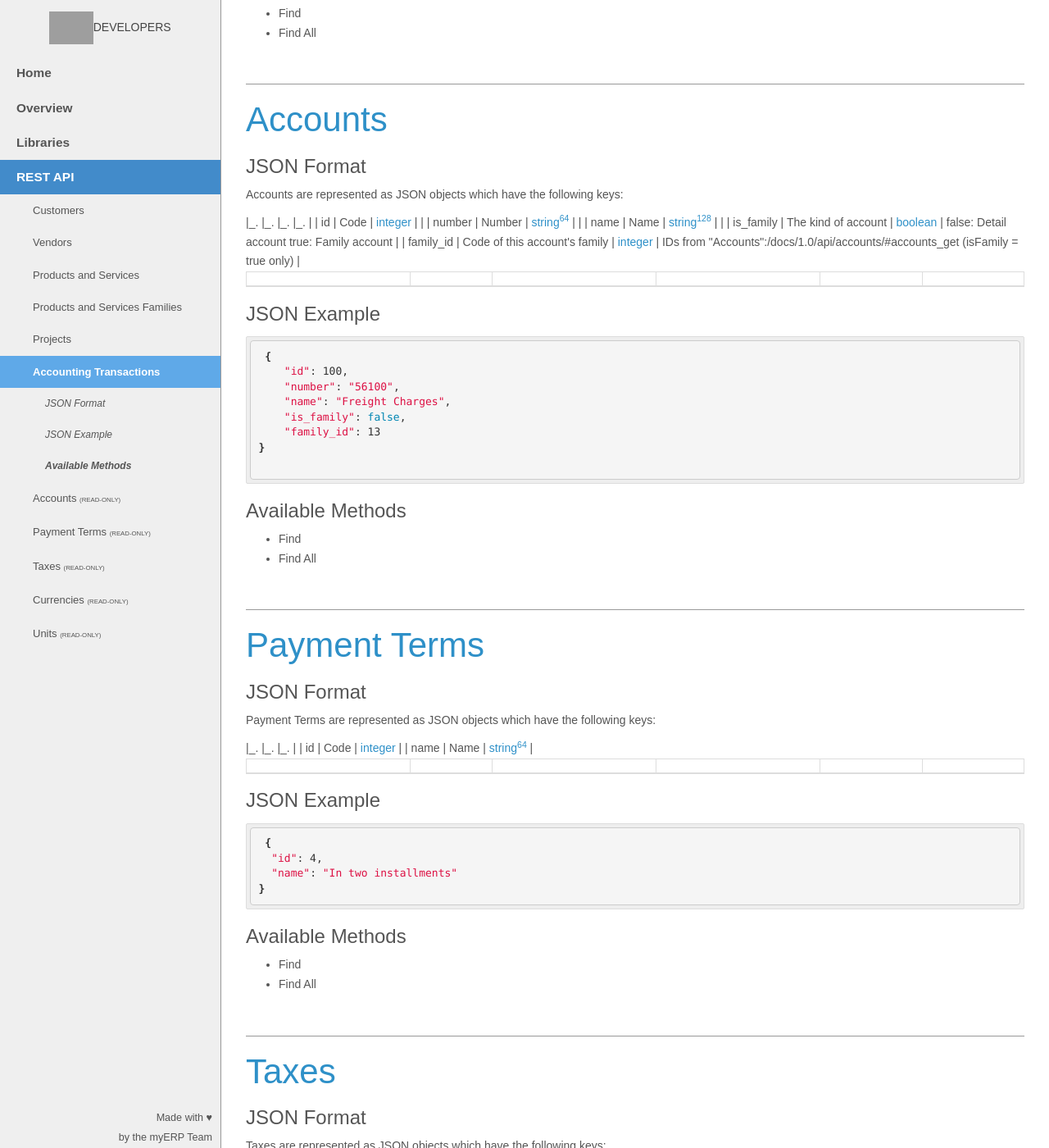
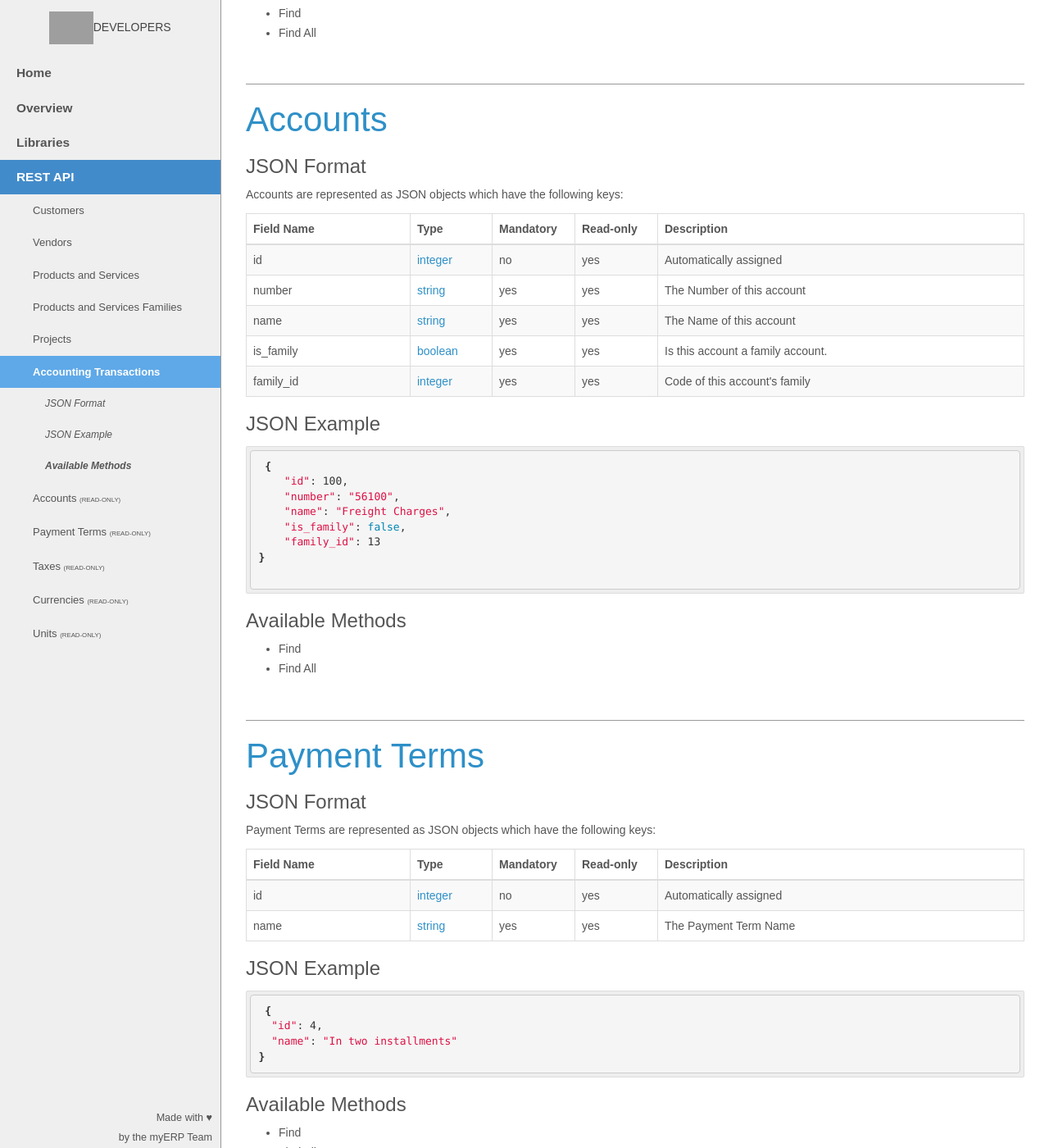
Before and after one commit to myERP/myerp.github.io, a Jekyll site: the page built from docs/1.0/api/index.html, in a window 1280 px wide and 1400 px high, scrolled down 7456 px. Shown: the whole window at 82% size. Built offline with Jekyll 4.4.1, drawn with Linux system fonts in a browser that asks for light colours; nearby versions of some CDN libraries; Markdown is read by kramdown in place of the engine named in the settings; some of the changed text lies outside the part shown; grey boxes are pictures that could not be loaded.

Commit message:
the read only APIs are using the new table format

```diff
--- a/_includes/1.0/api/account.html
+++ b/_includes/1.0/api/account.html
@@ -4,23 +4,46 @@
     <h3 id="accountjsonformat">JSON Format</h3>
     <p>Accounts are represented as JSON objects which have the following keys:</p>
 
-
     <table class="table table-bordered table-striped">
         <thead>
-            <tr>
-                <th class="name">{{ site.format.header.field_name }}</th>
-                <th class="type">{{ site.format.header.type }}</th>
-                <th class="values">{{ site.format.header.values }}</th>
-                <th class="default">{{ site.format.header.default }}</th>
-                <th class="non_editable">{{ site.format.header.non_editable }}</th>
-                <th class="description">{{ site.format.header.description }}</th>
-            </tr>
+            {% include table-header.html %}
         </thead>
         <tbody>
             <tr>
-                |_. {{ site.format.header.field_name }} |_. {{ site.format.header.description }} |_. {{ site.format.header.type }} |_. {{ site.format.header.values }} | | id | Code | {{ site.format.type.integer }} | | | number | Number | {{ site.format.type.string64 }} | | | name | Name | {{ site.format.type.string128 }} | | | is_family | The kind of account | {{ site.format.type.boolean }} | false: Detail account true: Family account | | family_id | Code of this account's family | {{ site.format.type.integer }} | IDs from "Accounts":/docs/1.0/api/accounts/#accounts_get (isFamily = true only) |
-
-
+                <td>id</td>
+                <td>{{ site.format.type.integer }}</td>
+                <td>no</td>
+                <td>yes</td>
+                <td>Automatically assigned</td>
+            </tr>
+            <tr>
+                <td>number</td>
+                <td>{{ site.format.type.string }}</td>
+                <td>yes</td>
+                <td>yes</td>
+                <td>The Number of this account</td>
+            </tr>
+            <tr>
+                <td>name</td>
+                <td>{{ site.format.type.string }}</td>
+                <td>yes</td>
+                <td>yes</td>
+                <td>The Name of this account</td>
+            </tr>
+            <tr>
+                <td>is_family</td>
+                <td>{{ site.format.type.boolean }}</td>
+                <td>yes</td>
+                <td>yes</td>
+                <td>Is this account a family account.</td>
+            </tr>
+            <tr>
+                <td>family_id</td>
+                <td>{{ site.format.type.integer }}</td>
+                <td>yes</td>
+                <td>yes</td>
+                <td>Code of this account's family</td>
+            </tr>
         </tbody>
     </table>
 
--- a/_includes/1.0/api/currency.html
+++ b/_includes/1.0/api/currency.html
@@ -4,28 +4,40 @@
     <h3 id="currencyjsonformat">JSON Format</h3>
     <p>Currencies are represented as JSON objects which have the following keys:</p>
 
-
     <table class="table table-bordered table-striped">
         <thead>
-            <tr>
-                <th class="name">{{ site.format.header.field_name }}</th>
-                <th class="type">{{ site.format.header.type }}</th>
-                <th class="values">{{ site.format.header.values }}</th>
-                <th class="default">{{ site.format.header.default }}</th>
-                <th class="non_editable">{{ site.format.header.non_editable }}</th>
-                <th class="description">{{ site.format.header.description }}</th>
-            </tr>
+            {% include table-header.html %}
         </thead>
         <tbody>
             <tr>
-
-|_. {{ site.format.header.field_name }} |_. {{ site.format.header.description }} |_. {{ site.format.header.type }} |
-| id | Code | {{ site.format.type.integer }} |
-| iso_code | Iso Code of this currency (ISO 4217) | {{ site.format.type.string4 }} |
-| name | Name | {{ site.format.type.string64 }} |
-| main_currency | Is this currency the main accounting for this domain | {{ site.format.type.boolean }} |
-</tr>
-
+                <td>id</td>
+                <td>{{ site.format.type.integer }}</td>
+                <td>no</td>
+                <td>yes</td>
+                <td>Automatically assigned</td>
+            </tr>
+            <tr>
+                <td>iso_code</td>
+                <td>{{ site.format.type.string4 }}</td>
+                <td>yes</td>
+                <td>yes</td>
+                <td>The ISO code of the currency <a href="http://www.iso.org/iso/catalogue_detail?csnumber=46121" target="_blank" title="ISO 4217">(ISO 4217)</a>
+                </td>
+            </tr>
+            <tr>
+                <td>name</td>
+                <td>{{ site.format.type.string64 }}</td>
+                <td>yes</td>
+                <td>yes</td>
+                <td>The Currency Name</td>
+            </tr>
+            <tr>
+                <td>main_currency</td>
+                <td>{{ site.format.type.boolean }}</td>
+                <td>no</td>
+                <td>no</td>
+                <td>Is this currency the main accounting for this domain</td>
+            </tr>
         </tbody>
     </table>
 
--- a/_includes/1.0/api/paymentterm.html
+++ b/_includes/1.0/api/paymentterm.html
@@ -4,26 +4,25 @@
     <h3 id="paymenttermjsonformat">JSON Format</h3>
     <p>Payment Terms are represented as JSON objects which have the following keys:</p>
 
-
     <table class="table table-bordered table-striped">
         <thead>
-            <tr>
-                <th class="name">{{ site.format.header.field_name }}</th>
-                <th class="type">{{ site.format.header.type }}</th>
-                <th class="values">{{ site.format.header.values }}</th>
-                <th class="default">{{ site.format.header.default }}</th>
-                <th class="non_editable">{{ site.format.header.non_editable }}</th>
-                <th class="description">{{ site.format.header.description }}</th>
-            </tr>
+            {% include table-header.html %}
         </thead>
         <tbody>
             <tr>
-
-|_. {{ site.format.header.field_name }} |_. {{ site.format.header.description }} |_. {{ site.format.header.type }} |
-| id | Code | {{ site.format.type.integer }} |
-| name | Name | {{ site.format.type.string64 }} |
-</tr>
-
+                <td>id</td>
+                <td>{{ site.format.type.integer }}</td>
+                <td>no</td>
+                <td>yes</td>
+                <td>Automatically assigned</td>
+            </tr>
+            <tr>
+                <td>name</td>
+                <td>{{ site.format.type.string }}</td>
+                <td>yes</td>
+                <td>yes</td>
+                <td>The Payment Term Name</td>
+            </tr>
         </tbody>
     </table>
 
--- a/_includes/1.0/api/tax.html
+++ b/_includes/1.0/api/tax.html
@@ -3,32 +3,34 @@
     <h2>Taxes</h2>
     <h3 id="taxjsonformat">JSON Format</h3>
     <p>Taxes are represented as JSON objects which have the following keys:</p>
-
-
     <table class="table table-bordered table-striped">
         <thead>
-            <tr>
-                <th class="name">{{ site.format.header.field_name }}</th>
-                <th class="type">{{ site.format.header.type }}</th>
-                <th class="values">{{ site.format.header.values }}</th>
-                <th class="default">{{ site.format.header.default }}</th>
-                <th class="non_editable">{{ site.format.header.non_editable }}</th>
-                <th class="description">{{ site.format.header.description }}</th>
-            </tr>
+            {% include table-header.html %}
         </thead>
         <tbody>
             <tr>
-|_. {{ site.format.header.field_name }} |_. {{ site.format.header.description }} |_. {{ site.format.header.type }} |
-| id | Code | {{ site.format.type.integer }} |
-| name | Name | {{ site.format.type.string }} |
-| rate | Rate | {{ site.format.type.double }} |
-
-</tr>
-
-
+                <td>id</td>
+                <td>{{ site.format.type.integer }}</td>
+                <td>no</td>
+                <td>yes</td>
+                <td>Automatically assigned</td>
+            </tr>
+            <tr>
+                <td>name</td>
+                <td>{{ site.format.type.string }}</td>
+                <td>yes</td>
+                <td>yes</td>
+                <td>The Tax Name</td>
+            </tr>
+            <tr>
+                <td>rate</td>
+                <td>{{ site.format.type.double }}</td>
+                <td>yes</td>
+                <td>yes</td>
+                <td>The Tax Rate</td>
+            </tr>
         </tbody>
     </table>
-
     <h3 id="taxjsonexample">JSON Example</h3>
     {% highlight bash %} {% include 1.0/api/json/tax.json %} {% endhighlight %}
 
--- a/_includes/1.0/api/unit.html
+++ b/_includes/1.0/api/unit.html
@@ -7,30 +7,39 @@
 
     <table class="table table-bordered table-striped">
         <thead>
-            <tr>
-                <th class="name">{{ site.format.header.field_name }}</th>
-                <th class="type">{{ site.format.header.type }}</th>
-                <th class="values">{{ site.format.header.values }}</th>
-                <th class="default">{{ site.format.header.default }}</th>
-                <th class="non_editable">{{ site.format.header.non_editable }}</th>
-                <th class="description">{{ site.format.header.description }}</th>
-            </tr>
+            {% include table-header.html %}
         </thead>
         <tbody>
             <tr>
-               |_. {{ site.format.header.field_name }} |_. {{ site.format.header.description }} |_. {{ site.format.header.type }} |_. {{ site.format.header.values }} |
-| id | Code | {{ site.format.type.integer }} |  |
-| name | Name | {{ site.format.type.string64 }} |  |
-| type | Describe the kind of unit | {{ site.format.type.integer }} | 1: Piece
-2: Weight
-3: Dimension
-4: Surface
-5: Volume
-6: Time |</tr>
-
+                <td>id</td>
+                <td>{{ site.format.type.integer }}</td>
+                <td>no</td>
+                <td>yes</td>
+                <td>Automatically assigned</td>
+            </tr>
+            <tr>
+                <td>name</td>
+                <td>{{ site.format.type.string64 }}</td>
+                <td>yes</td>
+                <td>yes</td>
+                <td>The Unit Name</td>
+            </tr>
+            <tr>
+                <td>type</td>
+                <td>{{ site.format.type.string255 }}</td>
+                <td>no</td>
+                <td>yes</td>
+                <td>Describe the kind of unit
+                    <br />1: Piece
+                    <br />2: Weight
+                    <br />3: Dimension
+                    <br />4: Surface
+                    <br />5: Volume
+                    <br />6: Time
+                </td>
+            </tr>
         </tbody>
     </table>
-
     <h3 id="unitjsonexample">JSON Example</h3>
     {% highlight bash %} {% include 1.0/api/json/unit.json %} {% endhighlight %}
 
```
